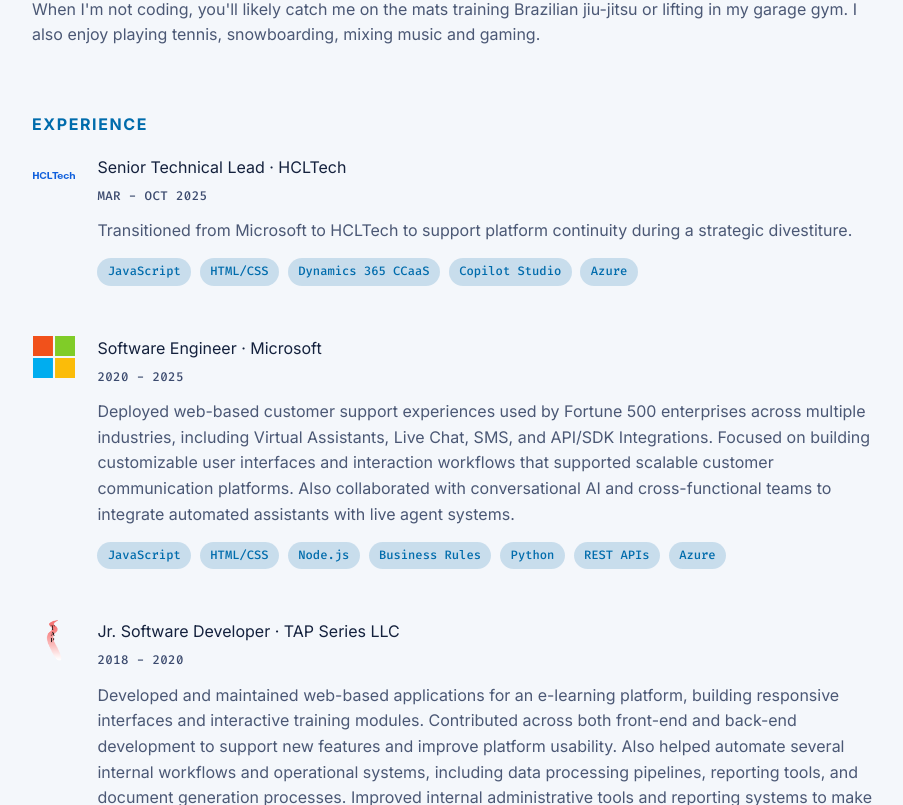
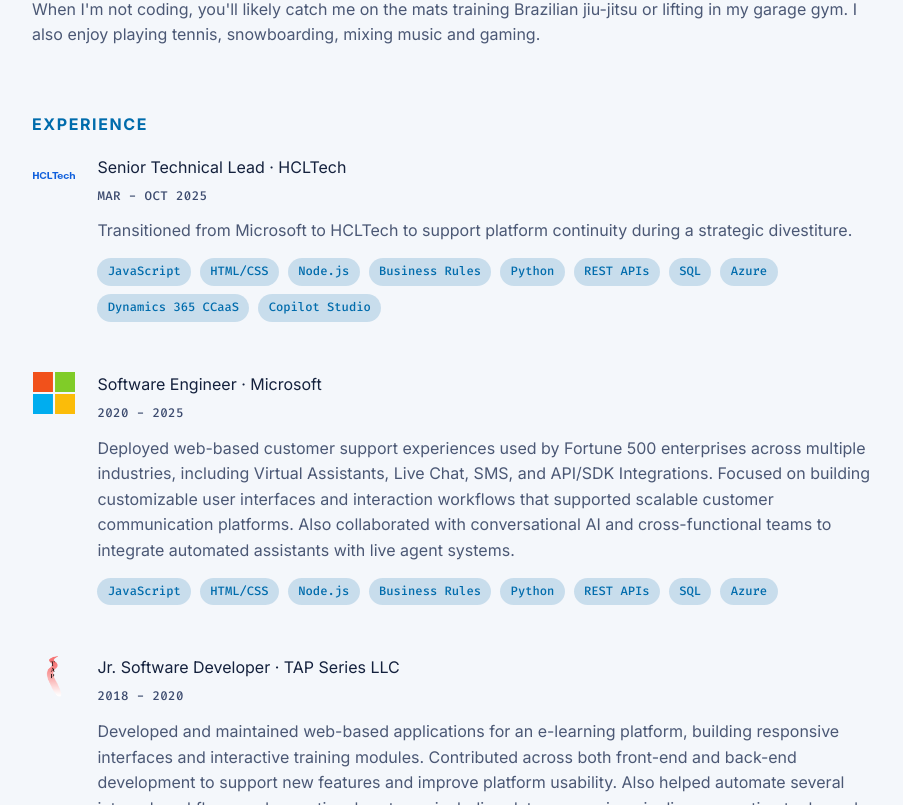
Before and after one commit to kurtluu/portfolio, a React (Vite) app in the folder react-ts-site/: page / in a window 1280 px wide. Shown: the part 716-1521 px from the top of the page, without its empty margins (178-1081 px from the left). Built offline with nearby package versions, Linux system fonts and the light colour scheme.

Commit message:
Update experience skills

```diff
--- a/react-ts-site/src/App.tsx
+++ b/react-ts-site/src/App.tsx
@@ -38,7 +38,18 @@ const timeline: TimelineItem[] = [
     logoUrl: hclTechLogo,
     description:
       "Transitioned from Microsoft to HCLTech to support platform continuity during a strategic divestiture.",
-    tags: ["JavaScript", "HTML/CSS", "Dynamics 365 CCaaS", "Copilot Studio", "Azure"],
+    tags: [
+      "JavaScript",
+      "HTML/CSS",
+      "Node.js",
+      "Business Rules",
+      "Python",
+      "REST APIs",
+      "SQL",
+      "Azure",
+      "Dynamics 365 CCaaS",
+      "Copilot Studio",
+    ],
   },
   {
     period: "2020 - 2025",
@@ -47,7 +58,7 @@ const timeline: TimelineItem[] = [
     logoUrl: microsoftLogo,
     description:
       "Deployed web-based customer support experiences used by Fortune 500 enterprises across multiple industries, including Virtual Assistants, Live Chat, SMS, and API/SDK Integrations. Focused on building customizable user interfaces and interaction workflows that supported scalable customer communication platforms. Also collaborated with conversational AI and cross-functional teams to integrate automated assistants with live agent systems.",
-    tags: ["JavaScript", "HTML/CSS", "Node.js", "Business Rules", "Python", "REST APIs", "Azure"],
+    tags: ["JavaScript", "HTML/CSS", "Node.js", "Business Rules", "Python", "REST APIs", "SQL", "Azure"],
   },
   {
     period: "2018 - 2020",
```
